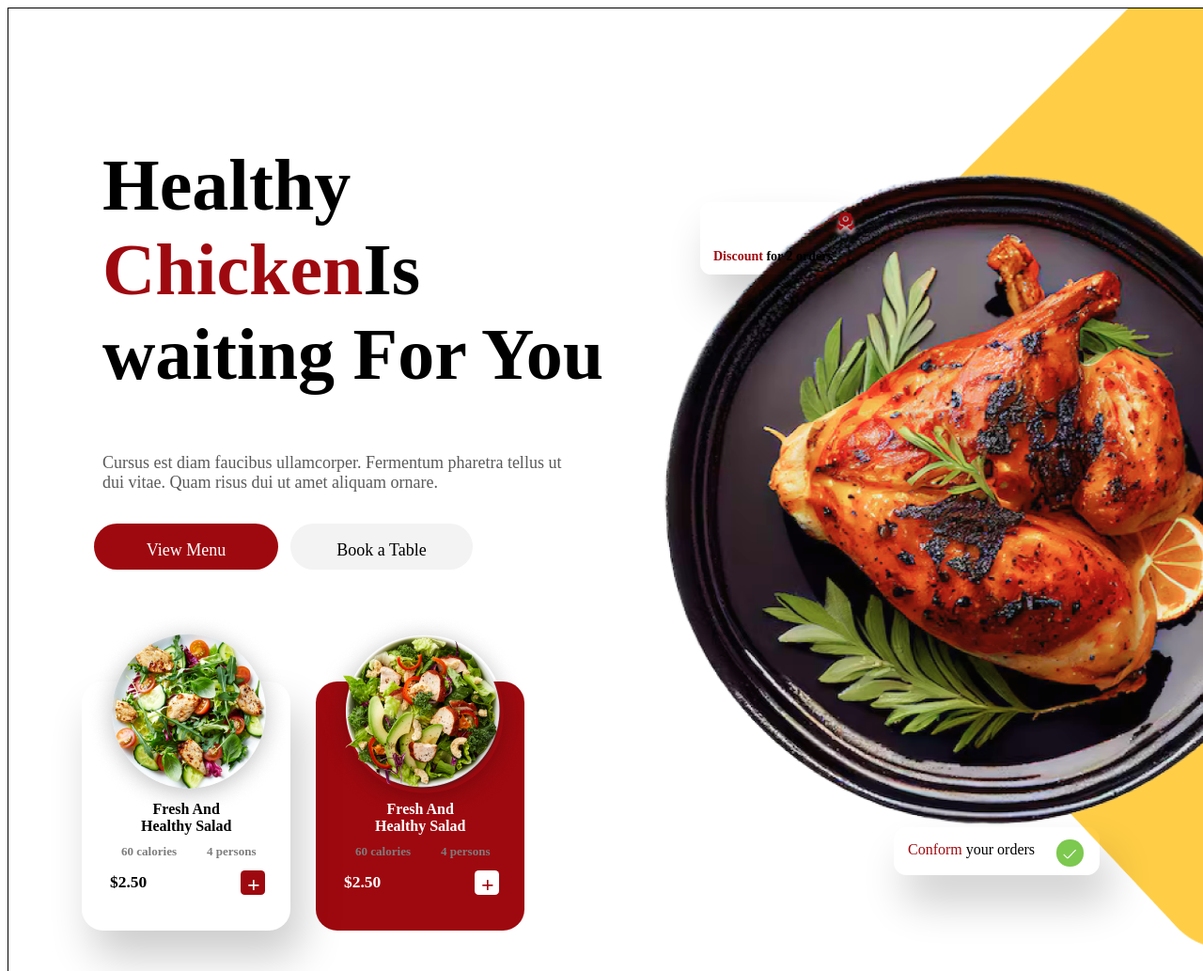
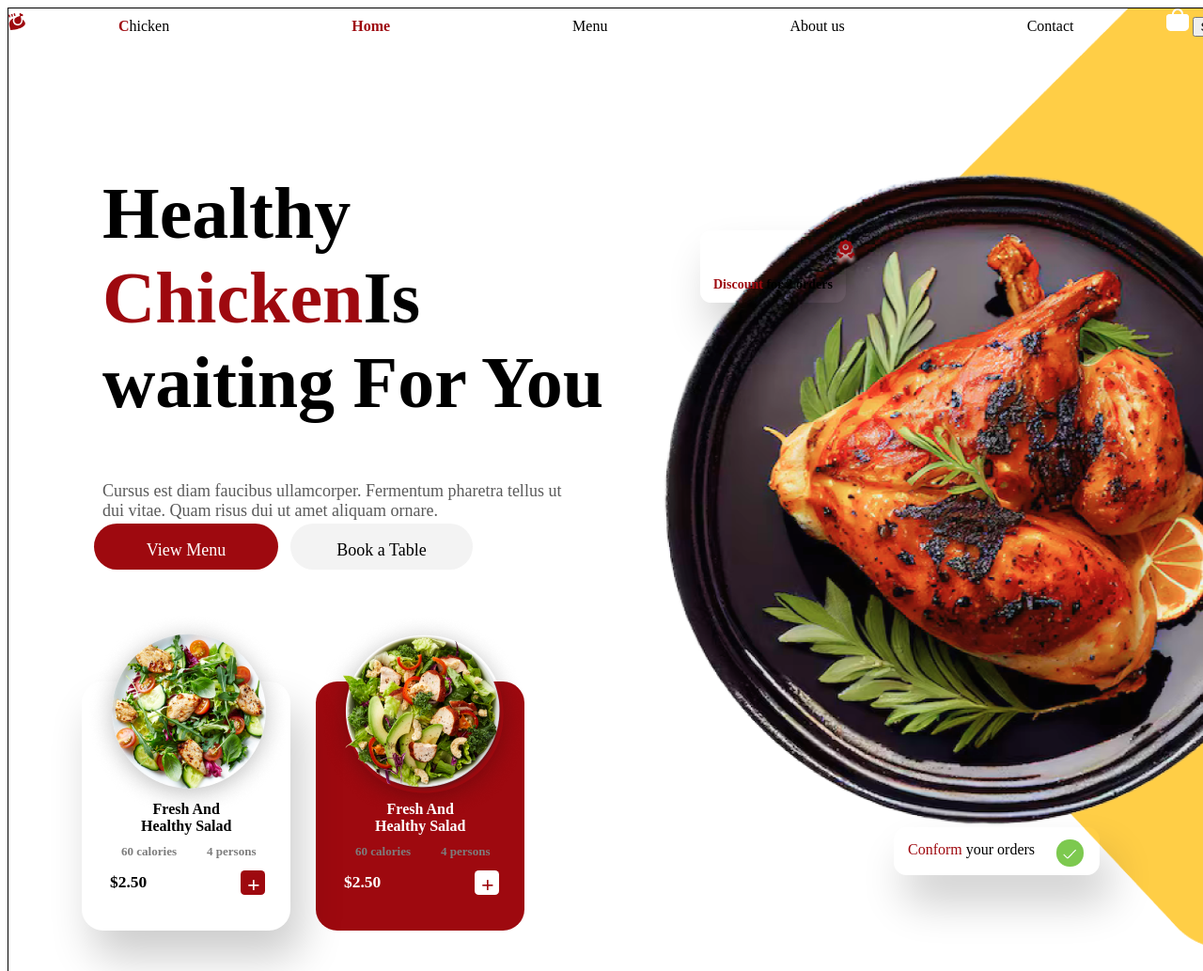
Before and after one commit to Azizbek0318/Healthy-Chicken, a plain HTML site: page index.html in a window 1280 px wide. Shown: the top 1033 px of the page at 94% size. Drawn offline with Linux system fonts and the light colour scheme.

Commit message:
Add files via upload

```diff
--- a/index.html
+++ b/index.html
@@ -8,7 +8,17 @@
 </head>
 <body>
   <header>
+    <nav>
+      <img src="./Vector (1).png" alt="">
+      <a href="#"><b>C</b>hicken</a>
+      <a href="#"><b>Home</b></a>
+      <a href="#">Menu</a>
+      <a href="#">About us</a>
+      <a href="#">Contact</a>
+      <img src="./Vector.png" alt="">
+      <button>Sign Up</button>
 
+    </nav>
   </header>
   <div class="img">
       <img src="./tasty-grilled-chicken-black-plate-isolated-with-transparent-background_812337-2575 1.png" alt="" class="chikken">
--- a/style.css
+++ b/style.css
@@ -2,6 +2,16 @@ body{
   width: 1440px;
   height: 1024px;
   border: 1px solid;
+}
+nav a{
+  /* position: absolute; */
+  padding: 95px;
+  text-decoration: none;
+  color: black;
+  z-index: 5;
+}
+button{
+  z-index: 20;
 }
 b{
   color: rgba(158, 9, 15, 1);
@@ -13,13 +23,16 @@ b{
   width: 833px;
   height: 833px;
   position: absolute;
+  z-index: 10;
   top: 111px;
   left: 626px;
 }
 .sari{
   width: 665px;
   height: 1000px;
-  top: -86px;
+  position: relative;
+  z-index: -1;
+  top: -30px;
   margin-left: 775px;
 }
 .heading{
@@ -236,6 +249,7 @@ span{
   height: 76.93px;
   border-radius: 11.48px;
   position: absolute;
+  z-index: 20;
   margin-left: 736px;
   margin-top: 206px;
   box-shadow: 11.48px 28.7px 45.93px 0px rgba(0, 0, 0, 0.2);
```
